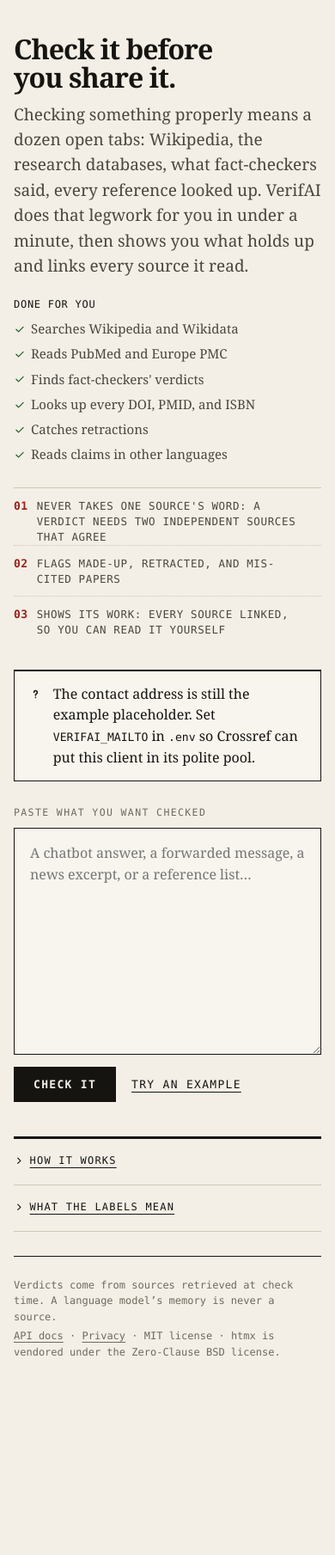
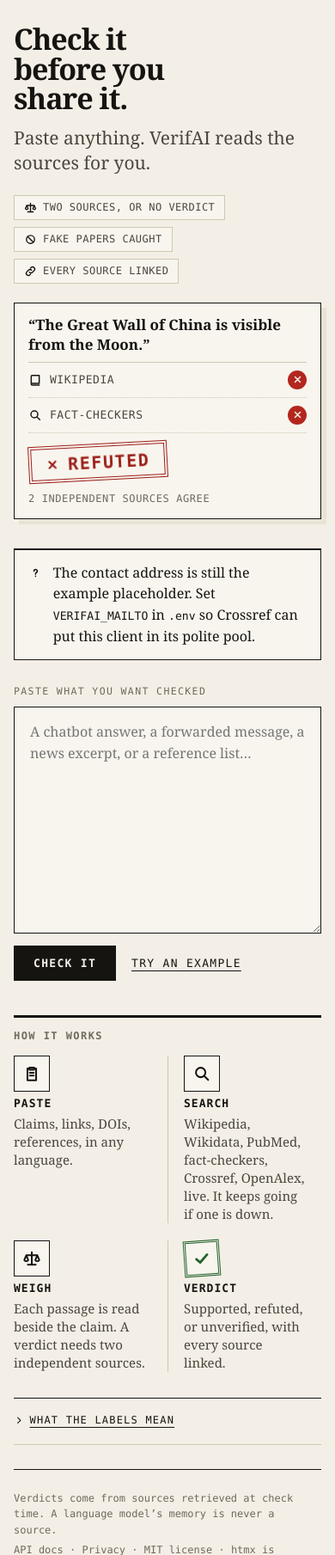
Before and after one commit to Timeless-Dave/verifAI, a FastAPI app: page / in a window 390 px wide. Shown: the part 58-1867 px from the top of the page at 86% size. Before the commit the page ends 1636 px from the top, so only its background shows below. Run offline with FastAPI, Linux system fonts and the light colour scheme.

Commit message:
feat: show what VerifAI does instead of describing it
The hero is now a headline, one line, three icon chips, and a worked
example: a claim, four sources read one after another, and the verdict
stamped. How it works is four illustrated steps, shown openly instead of
behind a fold. On a phone the example shrinks to the two sources that
decided it, so the paste box stays near the top. Motion stops for anyone
who asks for reduced motion.

```diff
--- a/src/verifai/web/static/style.css
+++ b/src/verifai/web/static/style.css
@@ -104,19 +104,42 @@
 :root[data-theme="dark"] .theme-sun { display: block; }
 :root[data-theme="dark"] .theme-moon { display: none; }
 
-/* Hero */
-.hero { padding: 40px 0 26px; border-bottom: 1px solid var(--rule); }
-.hero h1 { margin: 0 0 12px; font-size: clamp(32px, 5.4vw, 54px); line-height: 1.04; letter-spacing: -0.03em; font-weight: 700; max-width: 16ch; }
-.lede { margin: 0; max-width: 60ch; color: var(--ink-2); font-size: 19px; }
-.legwork { display: grid; grid-template-columns: repeat(3, max-content); gap: 6px 28px; margin: 20px 0 0; font-size: 15px; color: var(--ink-2); }
-.legwork-label { grid-column: 1 / -1; margin-bottom: 2px; }
-.legwork > span { display: inline-flex; gap: 6px; align-items: center; }
-.legwork .icon { width: 14px; height: 14px; color: var(--true-ink); }
-.legwork-label { font-family: var(--mono, ui-monospace, monospace); font-size: 12px; text-transform: uppercase; letter-spacing: 0.06em; color: var(--ink); }
-.promises { display: grid; grid-template-columns: repeat(3, 1fr); margin: 26px 0 0; padding: 0; list-style: none; border-top: 1px solid var(--rule-soft); }
-.promises li { display: flex; gap: 10px; padding: 12px 14px 0 0; font-size: 12.5px; line-height: 1.45; color: var(--ink-2); text-transform: uppercase; letter-spacing: 0.05em; }
-.promises li + li { padding-left: 14px; border-left: 1px solid var(--rule-soft); }
-.promises .num { color: var(--false-ink); font-weight: 700; }
+/* Hero: a headline, one line, and a claim being checked */
+.hero { display: grid; grid-template-columns: minmax(0, 1.05fr) minmax(0, 1fr); gap: 40px; align-items: center; padding: 40px 0 34px; border-bottom: 1px solid var(--rule); }
+.hero h1 { margin: 0 0 14px; font-size: clamp(34px, 5.4vw, 58px); line-height: 1.02; letter-spacing: -0.03em; font-weight: 700; max-width: 12ch; }
+.lede { margin: 0; max-width: 34ch; color: var(--ink-2); font-size: 21px; line-height: 1.4; }
+.chips { display: flex; flex-wrap: wrap; gap: 8px; margin: 22px 0 0; padding: 0; list-style: none; }
+.chips li { display: inline-flex; align-items: center; gap: 7px; padding: 6px 11px; border: 1px solid var(--rule-soft); background: var(--sheet); font: 12px var(--mono); letter-spacing: 0.04em; text-transform: uppercase; color: var(--ink-2); }
+.chips .icon { width: 15px; height: 15px; color: var(--ink); }
+
+.desk { margin: 0; padding: 20px 22px 22px; background: var(--sheet); border: 1.5px solid var(--rule); box-shadow: 6px 6px 0 var(--paper-2); }
+.desk-claim { margin: 0 0 14px; font-size: 19px; line-height: 1.35; font-weight: 600; }
+.desk-sources { margin: 0; padding: 0; list-style: none; border-top: 1px solid var(--rule-soft); }
+.desk-sources li { display: flex; justify-content: space-between; align-items: center; padding: 9px 0; border-bottom: 1px dotted var(--rule-soft); font: 13px var(--mono); letter-spacing: 0.04em; text-transform: uppercase; color: var(--ink-2); opacity: 0; animation: read 0.45s ease-out forwards; animation-delay: calc(0.35s + var(--i) * 0.55s); }
+.desk-src { display: inline-flex; align-items: center; gap: 9px; }
+.desk-src .icon { width: 16px; height: 16px; color: var(--ink); }
+.pip { display: inline-grid; place-items: center; width: 22px; height: 22px; border-radius: 50%; color: var(--paper); }
+.pip .icon { width: 13px; height: 13px; stroke-width: 3; }
+.pip.tone-critical { background: var(--false); }
+.pip.tone-good { background: var(--true); }
+.pip.tone-neutral { background: transparent; color: var(--ink-3); border: 1.5px dashed var(--neutral); }
+.desk-verdict { display: flex; flex-wrap: wrap; align-items: center; gap: 14px 18px; margin-top: 18px; }
+.desk-verdict .stamp { font-size: 26px; opacity: 0; animation: stamp 0.35s cubic-bezier(.2,1.6,.4,1) forwards; animation-delay: 2.75s; }
+.desk-note { font: 12px var(--mono); letter-spacing: 0.05em; text-transform: uppercase; color: var(--ink-3); opacity: 0; animation: read 0.4s ease-out forwards; animation-delay: 3.05s; }
+@keyframes read { from { opacity: 0; transform: translateY(4px); } to { opacity: 1; transform: none; } }
+@keyframes stamp { from { opacity: 0; transform: rotate(-3deg) scale(1.6); } to { opacity: 1; transform: rotate(-3deg) scale(1); } }
+
+/* How it works, as four steps */
+.how { margin: 40px 0 0; padding-top: 14px; border-top: 3px solid var(--rule); }
+.how-title { margin: 0 0 4px; font: 700 12px var(--mono); letter-spacing: 0.12em; text-transform: uppercase; color: var(--ink-3); }
+.flow { display: grid; grid-template-columns: repeat(4, 1fr); gap: 0; margin: 16px 0 6px; padding: 0; list-style: none; counter-reset: step; }
+.flow li { position: relative; display: grid; gap: 6px; align-content: start; padding: 0 18px 0 0; color: var(--ink-2); font-size: 15px; line-height: 1.4; }
+.flow li + li { padding-left: 18px; border-left: 1px solid var(--rule-soft); }
+.flow b { font: 700 13px var(--mono); letter-spacing: 0.08em; text-transform: uppercase; color: var(--ink); }
+.flow-icon { display: inline-grid; place-items: center; width: 42px; height: 42px; border: 1.5px solid var(--rule); background: var(--sheet); }
+.flow-icon .icon { width: 22px; height: 22px; color: var(--ink); }
+.flow-stamp { border: 3px double var(--true-ink); transform: rotate(-4deg); }
+.flow-stamp .icon { color: var(--true-ink); stroke-width: 3; }
 
 /* Form */
 .check-form { margin: 28px 0 30px; }
@@ -274,7 +297,7 @@
 .aside-list code { font-size: 12.5px; overflow-wrap: anywhere; background: var(--paper-2); padding: 1px 4px; }
 
 /* Explainers */
-.explain { margin: 40px 0 10px; border-top: 3px solid var(--rule); }
+.explain { margin: 30px 0 10px; border-top: 1px solid var(--rule); }
 .explain details { padding: 14px 0; border-bottom: 1px solid var(--rule-soft); }
 .steps { margin: 14px 0 4px; padding-left: 22px; display: grid; gap: 10px; color: var(--ink-2); max-width: 72ch; }
 .labels { display: grid; gap: 0; margin: 12px 0 0; }
@@ -295,9 +318,14 @@
   .topbar-note { display: none; }
   .topbar-row { justify-content: space-between; }
   .topbar-nav { gap: 12px; }
-  .promises { grid-template-columns: 1fr; }
-  .legwork { grid-template-columns: 1fr; }
-  .promises li + li { padding-left: 0; border-left: 0; border-top: 1px dotted var(--rule-soft); padding-bottom: 10px; }
+  .hero { grid-template-columns: 1fr; gap: 22px; padding-top: 28px; }
+  .desk { padding: 14px 16px 16px; }
+  .desk-claim { font-size: 17px; margin-bottom: 8px; }
+  .desk-sources li:nth-child(n+3) { display: none; }
+  .desk-verdict { margin-top: 12px; }
+  .desk-verdict .stamp { font-size: 20px; }
+  .flow { grid-template-columns: 1fr 1fr; gap: 20px 0; }
+  .flow li:nth-child(3) { padding-left: 0; border-left: 0; }
   .summary-head { grid-template-columns: 1fr; gap: 16px; }
   .bars { grid-template-columns: 1fr; }
   .stat { padding-right: 8px; }
@@ -311,6 +339,7 @@
 
 @media (prefers-reduced-motion: reduce) {
   *, *::before, *::after { animation: none !important; transition: none !important; }
+  .desk-sources li, .desk-verdict .stamp, .desk-note { opacity: 1; }
 }
 @media (forced-colors: active) {
   .seg, .dot, .meter-fill { forced-color-adjust: none; outline: 1px solid CanvasText; }
--- a/src/verifai/web/templates/base.html
+++ b/src/verifai/web/templates/base.html
@@ -28,6 +28,10 @@
       <symbol id="i-scale" viewBox="0 0 24 24"><path d="M12 4v16M7 20h10M5 8h14M5 8l-2.5 6a2.8 2.8 0 0 0 5 0zM19 8l-2.5 6a2.8 2.8 0 0 0 5 0z"/></symbol>
       <symbol id="i-link" viewBox="0 0 24 24"><path d="M10 14a4 4 0 0 0 5.7 0l3-3a4 4 0 0 0-5.7-5.7l-1 1"/><path d="M14 10a4 4 0 0 0-5.7 0l-3 3a4 4 0 0 0 5.7 5.7l1-1"/></symbol>
       <symbol id="i-book" viewBox="0 0 24 24"><path d="M5 5.5A1.5 1.5 0 0 1 6.5 4H19v14H6.5A1.5 1.5 0 0 0 5 19.5zM5 19.5A1.5 1.5 0 0 0 6.5 21H19"/></symbol>
+      <symbol id="i-search" viewBox="0 0 24 24"><circle cx="10.5" cy="10.5" r="6"/><path d="M15 15l5 5"/></symbol>
+      <symbol id="i-grid" viewBox="0 0 24 24"><path d="M4 4h7v7H4zM13 4h7v7h-7zM4 13h7v7H4zM13 13h7v7h-7z"/></symbol>
+      <symbol id="i-flask" viewBox="0 0 24 24"><path d="M9.5 3.5h5M10 3.5v6L4.8 18.2A1.5 1.5 0 0 0 6.1 20.5h11.8a1.5 1.5 0 0 0 1.3-2.3L14 9.5v-6M7.5 15h9"/></symbol>
+      <symbol id="i-clip" viewBox="0 0 24 24"><path d="M9 4.5h6v2.5H9zM9 5.5H6.5v15h11v-15H15M9.5 11h5M9.5 14.5h5"/></symbol>
       <symbol id="i-chevron" viewBox="0 0 24 24"><path d="M9 6l6 6-6 6"/></symbol>
       <symbol id="i-sun" viewBox="0 0 24 24"><circle cx="12" cy="12" r="4"/><path d="M12 2.5v2M12 19.5v2M2.5 12h2M19.5 12h2M5.3 5.3l1.4 1.4M17.3 17.3l1.4 1.4M5.3 18.7l1.4-1.4M17.3 6.7l1.4-1.4"/></symbol>
       <symbol id="i-moon" viewBox="0 0 24 24"><path d="M20 14.5A8 8 0 0 1 9.5 4a8 8 0 1 0 10.5 10.5z"/></symbol>
--- a/src/verifai/web/templates/index.html
+++ b/src/verifai/web/templates/index.html
@@ -3,21 +3,28 @@
 {% block title %}VerifAI · the fact-checking, done for you{% endblock %}
 {% block body %}
 <section class="hero">
-  <h1>Check it before you share it.</h1>
-  <p class="lede">Checking something properly means a dozen open tabs: Wikipedia, the research databases, what fact-checkers said, every reference looked up. VerifAI does that legwork for you in under a minute, then shows you what holds up and links every source it read.</p>
-  <p class="legwork"><span class="legwork-label">Done for you</span>
-    <span>{{ icon("i-check") }}Searches Wikipedia and Wikidata</span>
-    <span>{{ icon("i-check") }}Reads PubMed and Europe PMC</span>
-    <span>{{ icon("i-check") }}Finds fact-checkers' verdicts</span>
-    <span>{{ icon("i-check") }}Looks up every DOI, PMID, and ISBN</span>
-    <span>{{ icon("i-check") }}Catches retractions</span>
-    <span>{{ icon("i-check") }}Reads claims in other languages</span>
-  </p>
-  <ol class="promises">
-    <li><span class="num">01</span><span>Never takes one source's word: a verdict needs two independent sources that agree</span></li>
-    <li><span class="num">02</span><span>Flags made-up, retracted, and mis-cited papers</span></li>
-    <li><span class="num">03</span><span>Shows its work: every source linked, so you can read it yourself</span></li>
-  </ol>
+  <div class="hero-copy">
+    <h1>Check it before you share it.</h1>
+    <p class="lede">Paste anything. VerifAI reads the sources for you.</p>
+    <ul class="chips">
+      <li>{{ icon("i-scale") }}Two sources, or no verdict</li>
+      <li>{{ icon("i-ban") }}Fake papers caught</li>
+      <li>{{ icon("i-link") }}Every source linked</li>
+    </ul>
+  </div>
+  <figure class="desk" role="img" aria-label="Example: the claim that the Great Wall of China is visible from the Moon is checked against four sources and refuted by two independent ones.">
+    <p class="desk-claim">“The Great Wall of China is visible from the Moon.”</p>
+    <ol class="desk-sources" aria-hidden="true">
+      <li style="--i:0"><span class="desk-src">{{ icon("i-book") }}Wikipedia</span><span class="pip tone-critical">{{ icon("i-cross") }}</span></li>
+      <li style="--i:1"><span class="desk-src">{{ icon("i-search") }}Fact-checkers</span><span class="pip tone-critical">{{ icon("i-cross") }}</span></li>
+      <li style="--i:2"><span class="desk-src">{{ icon("i-grid") }}Wikidata</span><span class="pip tone-neutral">{{ icon("i-question") }}</span></li>
+      <li style="--i:3"><span class="desk-src">{{ icon("i-flask") }}PubMed</span><span class="pip tone-neutral">{{ icon("i-question") }}</span></li>
+    </ol>
+    <div class="desk-verdict" aria-hidden="true">
+      <span class="stamp tone-critical">{{ icon("i-cross") }}Refuted</span>
+      <span class="desk-note">2 independent sources agree</span>
+    </div>
+  </figure>
 </section>
 
 {% if mailto_is_placeholder %}
@@ -42,17 +49,18 @@
   {% endif %}
 </div>
 
+<section class="how" aria-labelledby="how-h">
+  <h2 id="how-h" class="how-title">How it works</h2>
+    <ol class="flow">
+      <li><span class="flow-icon">{{ icon("i-clip") }}</span><b>Paste</b><span>Claims, links, DOIs, references, in any language.</span></li>
+      <li><span class="flow-icon">{{ icon("i-search") }}</span><b>Search</b><span>Wikipedia, Wikidata, PubMed, fact-checkers, Crossref, OpenAlex, live. It keeps going if one is down.</span></li>
+      <li><span class="flow-icon">{{ icon("i-scale") }}</span><b>Weigh</b><span>Each passage is read beside the claim. A verdict needs two independent sources.</span></li>
+      <li><span class="flow-icon flow-stamp">{{ icon("i-check") }}</span><b>Verdict</b><span>Supported, refuted, or unverified, with every source linked.</span></li>
+    </ol>
+</section>
+
 <section class="explain">
-  <details>
-    <summary>{{ icon("i-chevron", "icon chevron") }}How it works</summary>
-    <ol class="steps">
-      <li><strong>Citations.</strong> Each DOI, arXiv id, PMID, ISBN, link, and reference is looked up in Crossref, OpenAlex, DataCite, PubMed, and Open Library. Retractions come from Retraction Watch through Crossref.</li>
-      <li><strong>Claims.</strong> Health claims go to PubMed, Europe PMC, Wikipedia, and fact-checkers. News goes to fact-checkers, GDELT, and Wikipedia current events. Everything else uses Wikipedia, Wikidata, fact-checkers, and pages you pasted. A claim in another language is translated so English sources can be searched too, and the translation is shown.</li>
-      <li><strong>Reading.</strong> An AI model reads each passage beside the claim and says whether it supports it, contradicts it, or is not about it. It only judges what was just retrieved; nothing comes from its memory.</li>
-      <li><strong>Two sources.</strong> A claim is supported or refuted only when two independent sources agree. The same paper in two indexes counts once, and one website counts once however many pages it returns.</li>
-      <li><strong>Keep going if one is down.</strong> A missing source lowers confidence. It never silently becomes the whole verdict.</li>
-    </ol>
-  </details>
+
   <details>
     <summary>{{ icon("i-chevron", "icon chevron") }}What the labels mean</summary>
     <dl class="labels">
```
